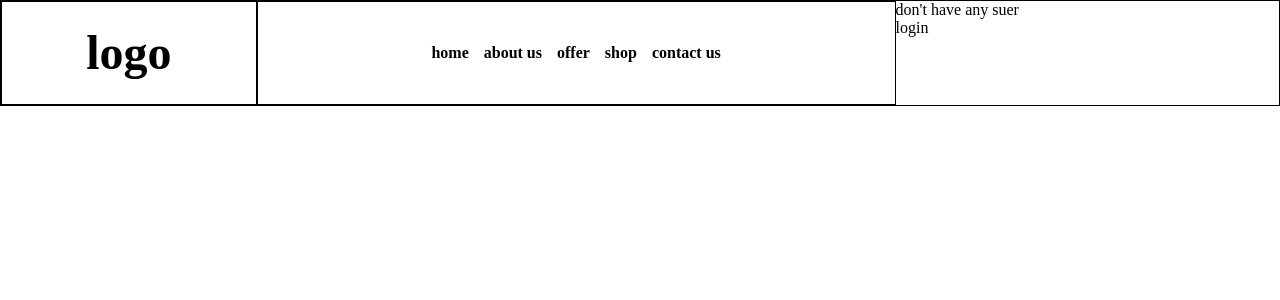
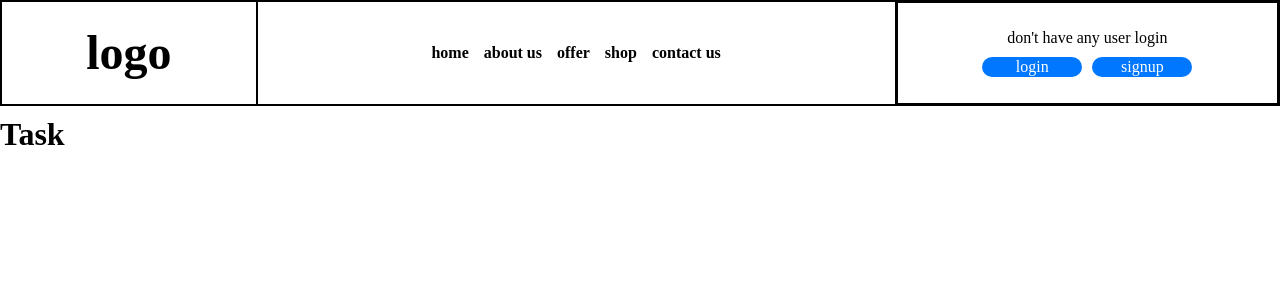
Before and after one commit to mouiz-youb/Task-manager-new-version, a React (Vite) app in the folder Frontend/: page /task in a window 1280 px wide. Shown: the top 300 px of the page. Built offline with nearby package versions, Linux system fonts and the light colour scheme.

Commit message:
fixe the problem of the navabr routes and the next step is to secure the route of the application

```diff
--- a/Frontend/src/App.css
+++ b/Frontend/src/App.css
@@ -74,12 +74,50 @@ form {
   text-decoration: none;
   color: black;
 }
-.btn-auth {
+/* .btn-auth {
   grid-area: btn;
   border: 1px solid;
   display: flex;
   justify-content: center;
   align-items: center;
+} */
+.small-profile {
+  grid-area: btn;
+  border: 1px solid;
+  display: flex;
+  justify-content: center;
+  align-items: center;
+  flex-direction: row;
+}
+.prifile-content {
+  width: 100%;
+  height: 100%;
+  border: 1px solid;
+  display: flex;
+  justify-content: center;
+  align-items: center;
+  flex-direction: column;
+  gap: 10px;
+}
+.btn-nav-Auth {
+  display: flex;
+  justify-content: center;
+  align-items: center;
+  flex-direction: row;
+  gap: 10px;
+}
+.small-profile .btn-log-auth {
+  width: 100px;
+  height: 20px;
+  border-radius: 10px;
+  background-color: rgb(0, 119, 255);
+  color: white;
+  border: transparent;
+  cursor: pointer;
+  display: inline-flex;
+  justify-content: center;
+  align-items: center;
+  text-decoration: none;
 }
 .home-container {
   grid-area: form;
--- a/Frontend/src/App.jsx
+++ b/Frontend/src/App.jsx
@@ -8,20 +8,22 @@ import FormX from "./components/FormX";
 import Navbar from "./components/Navbar";
 import { Toaster } from "react-hot-toast";
 import { useInitializeAuth } from "./hook/useInitializeAuth";
+import Task from "./components/Task";
 function App() {
   useInitializeAuth();
   return (
     <div className="app-container">
       <Toaster position="top-center" reverseOrder={false} />
       <Navbar />
-      <BrowserRouter>
+      <>
         <Routes>
           <Route path="/" element={<Signup />} />
           <Route path="/login" element={<Login />} />
+          <Route path="/task" element={<Task />} />
           <Route path="/home" element={<Home />} />
           <Route path="/form" element={<FormX />} />
         </Routes>
-      </BrowserRouter>
+      </>
     </div>
   );
 }
--- a/Frontend/src/components/Navbar.jsx
+++ b/Frontend/src/components/Navbar.jsx
@@ -2,9 +2,18 @@ import React from "react";
 import "../App.css";
 import { Link } from "react-router-dom";
 import { useAuth } from "../../Zustend-store/AuthStore";
-// import { useInitializeAuth } from "../hook/useInitializeAuth";
+import { useInitializeAuth } from "../hook/useInitializeAuth";
+import { useLogout } from "../hook/useLogout";
+import { useNavigate } from "react-router-dom";
 function Navbar() {
   const user = useAuth((state) => state.user);
+  const Logout = useLogout();
+  const navigate = useNavigate();
+  useInitializeAuth();
+  const hadelLogout = () => {
+    Logout();
+    navigate("/login");
+  };
   return (
     <div className="Navbar">
       <div className="container-logo">
@@ -29,12 +38,25 @@ function Navbar() {
       </ul>
       <div className="small-profile">
         {user ? (
-          <div>
+          <div className="prifile-content">
             <p>{user.username}</p>
             <p>{user.email}</p>
+            <button className="btn-log-auth" onClick={hadelLogout}>
+              log out
+            </button>
           </div>
         ) : (
-          <p>don't have any suer login</p>
+          <div className="prifile-content">
+            <p>don't have any user login</p>
+            <div className="btn-nav-Auth">
+              <Link className="btn-log-auth" to="/login">
+                login
+              </Link>
+              <Link className="btn-log-auth" to="/">
+                signup
+              </Link>
+            </div>
+          </div>
         )}
       </div>
     </div>
--- /dev/null
+++ b/Frontend/src/components/Task.jsx
@@ -0,0 +1,11 @@
+import React from "react";
+
+function Task() {
+  return (
+    <div>
+      <h1>Task</h1>
+    </div>
+  );
+}
+
+export default Task;
--- a/Frontend/src/hook/useLogin.js
+++ b/Frontend/src/hook/useLogin.js
@@ -27,7 +27,7 @@ export const useLogin = () => {
       // update the useAuth store
       login(userData);
       toast.success("Login successful! Welcome to the platform!");
-      navigate("/home");
+      navigate("/task");
     } catch (error) {
       // handel errors
       if (error.response) {
--- a/Frontend/src/hook/useSignup.js
+++ b/Frontend/src/hook/useSignup.js
@@ -54,7 +54,7 @@ export const useSignup = () => {
       // update the useAuth store
       login(userData);
       toast.success("Signup successful! Welcome to the platform!");
-      navigate("/home");
+      navigate("/task");
     } catch (error) {
       // handel errors
       if (error.response) {
--- a/Frontend/src/main.jsx
+++ b/Frontend/src/main.jsx
@@ -1,9 +1,12 @@
 import { StrictMode } from "react";
 import { createRoot } from "react-dom/client";
 import App from "./App.jsx";
+import { BrowserRouter } from "react-router-dom";
 
 createRoot(document.getElementById("root")).render(
-  <StrictMode>
-    <App />
-  </StrictMode>
+  <BrowserRouter>
+    <StrictMode>
+      <App />
+    </StrictMode>
+  </BrowserRouter>
 );
```
